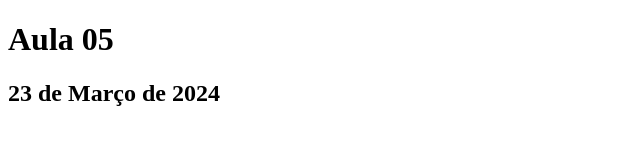
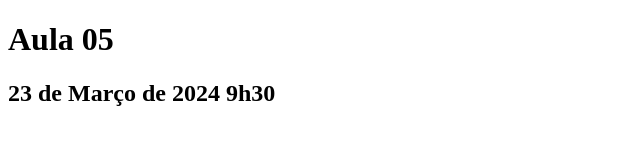
Before and after one commit to ArtuTuin/Aula05, a plain HTML site: page index.html in a window 1280 px wide. Shown: the full height of the page, 0-640 px from the left. Drawn offline with Linux system fonts and the light colour scheme.

Commit message:
Meu Quarto Commit

```diff
--- a/index.html
+++ b/index.html
@@ -7,6 +7,6 @@
 </head>
 <body>
     <h1>Aula 05</h1>
-    <h2>23 de Março de 2024</h2>
+    <h2>23 de Março de 2024 9h30</h2>
 </body>
 </html>
```
